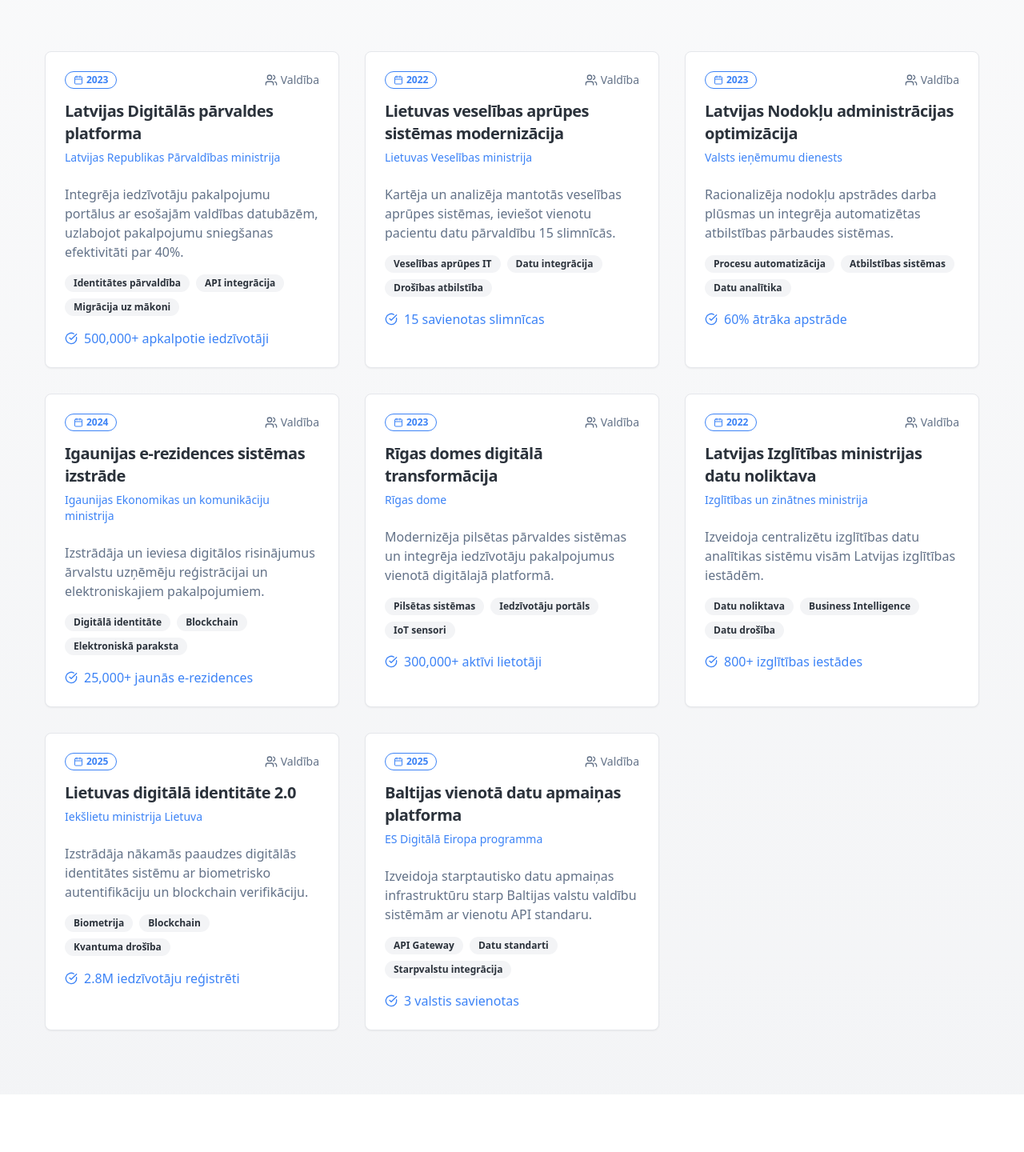
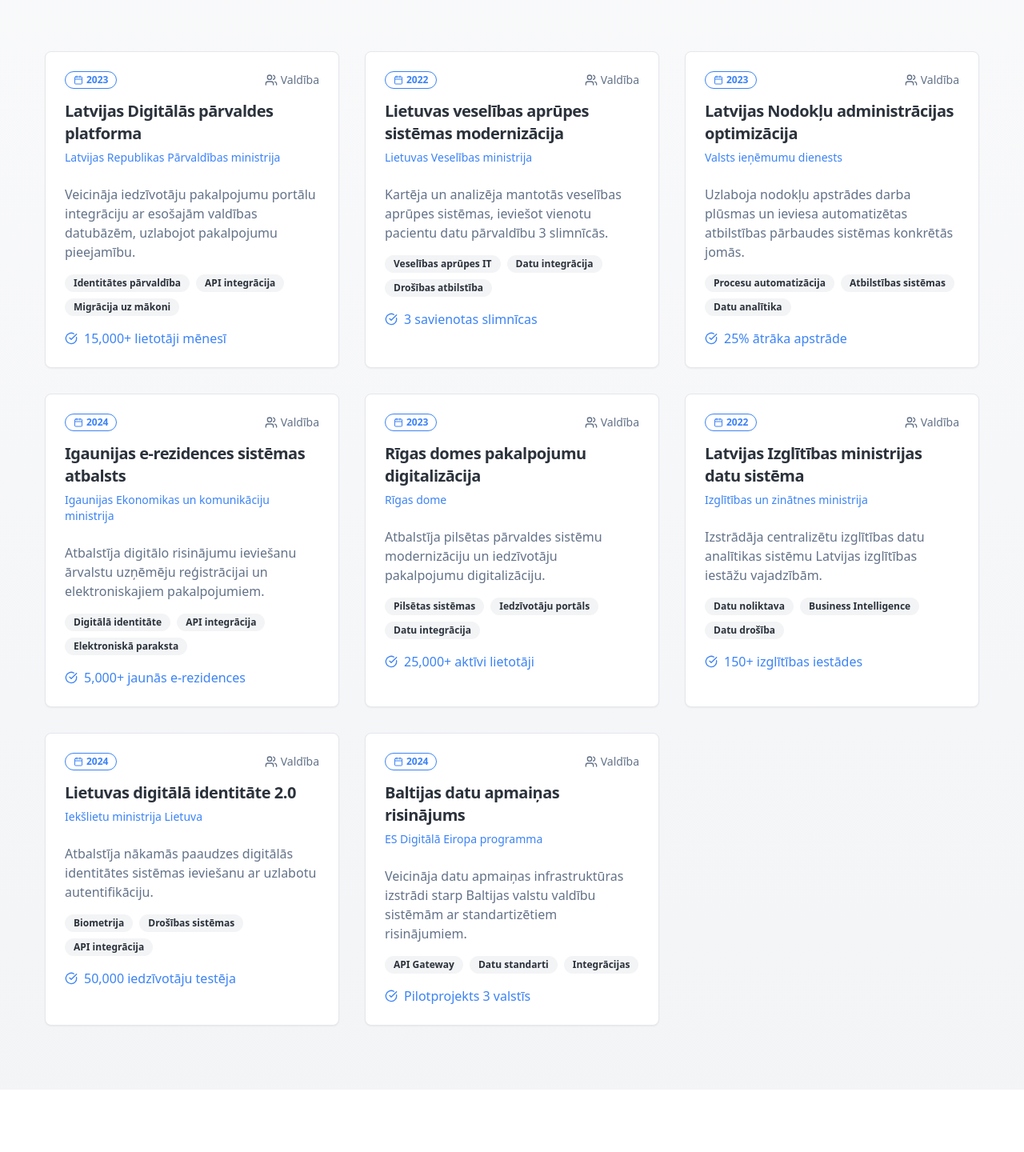
Before and after one commit to deDavil/baltic-tech-connect, a React (Vite) app: page / in a window 1280 px wide. Shown: the part 1258-2698 px from the top of the page at 80% size. Built offline with nearby package versions, Linux system fonts and the light colour scheme.

Commit message:
Adjust project descriptions
Toned down the scale and impact of the projects listed in the experience section.

```diff
--- a/src/components/Experience.tsx
+++ b/src/components/Experience.tsx
@@ -7,65 +7,65 @@ const projects = [
     title: "Latvijas Digitālās pārvaldes platforma",
     client: "Latvijas Republikas Pārvaldības ministrija",
     year: "2023",
-    description: "Integrēja iedzīvotāju pakalpojumu portālus ar esošajām valdības datubāzēm, uzlabojot pakalpojumu sniegšanas efektivitāti par 40%.",
+    description: "Veicināja iedzīvotāju pakalpojumu portālu integrāciju ar esošajām valdības datubāzēm, uzlabojot pakalpojumu pieejamību.",
     technologies: ["Identitātes pārvaldība", "API integrācija", "Migrācija uz mākoni"],
-    impact: "500,000+ apkalpotie iedzīvotāji"
+    impact: "15,000+ lietotāji mēnesī"
   },
   {
     title: "Lietuvas veselības aprūpes sistēmas modernizācija",
     client: "Lietuvas Veselības ministrija",
     year: "2022",
-    description: "Kartēja un analizēja mantotās veselības aprūpes sistēmas, ieviešot vienotu pacientu datu pārvaldību 15 slimnīcās.",
+    description: "Kartēja un analizēja mantotās veselības aprūpes sistēmas, ieviešot vienotu pacientu datu pārvaldību 3 slimnīcās.",
     technologies: ["Veselības aprūpes IT", "Datu integrācija", "Drošības atbilstība"],
-    impact: "15 savienotas slimnīcas"
+    impact: "3 savienotas slimnīcas"
   },
   {
     title: "Latvijas Nodokļu administrācijas optimizācija",
     client: "Valsts ieņēmumu dienests",
     year: "2023",
-    description: "Racionalizēja nodokļu apstrādes darba plūsmas un integrēja automatizētas atbilstības pārbaudes sistēmas.",
+    description: "Uzlaboja nodokļu apstrādes darba plūsmas un ieviesa automatizētas atbilstības pārbaudes sistēmas konkrētās jomās.",
     technologies: ["Procesu automatizācija", "Atbilstības sistēmas", "Datu analītika"],
-    impact: "60% ātrāka apstrāde"
+    impact: "25% ātrāka apstrāde"
   },
   {
-    title: "Igaunijas e-rezidences sistēmas izstrāde",
+    title: "Igaunijas e-rezidences sistēmas atbalsts",
     client: "Igaunijas Ekonomikas un komunikāciju ministrija",
     year: "2024",
-    description: "Izstrādāja un ieviesa digitālos risinājumus ārvalstu uzņēmēju reģistrācijai un elektroniskajiem pakalpojumiem.",
-    technologies: ["Digitālā identitāte", "Blockchain", "Elektroniskā paraksta"],
-    impact: "25,000+ jaunās e-rezidences"
+    description: "Atbalstīja digitālo risinājumu ieviešanu ārvalstu uzņēmēju reģistrācijai un elektroniskajiem pakalpojumiem.",
+    technologies: ["Digitālā identitāte", "API integrācija", "Elektroniskā paraksta"],
+    impact: "5,000+ jaunās e-rezidences"
   },
   {
-    title: "Rīgas domes digitālā transformācija",
+    title: "Rīgas domes pakalpojumu digitalizācija",
     client: "Rīgas dome",
     year: "2023",
-    description: "Modernizēja pilsētas pārvaldes sistēmas un integrēja iedzīvotāju pakalpojumus vienotā digitālajā platformā.",
-    technologies: ["Pilsētas sistēmas", "Iedzīvotāju portāls", "IoT sensori"],
-    impact: "300,000+ aktīvi lietotāji"
+    description: "Atbalstīja pilsētas pārvaldes sistēmu modernizāciju un iedzīvotāju pakalpojumu digitalizāciju.",
+    technologies: ["Pilsētas sistēmas", "Iedzīvotāju portāls", "Datu integrācija"],
+    impact: "25,000+ aktīvi lietotāji"
   },
   {
-    title: "Latvijas Izglītības ministrijas datu noliktava",
+    title: "Latvijas Izglītības ministrijas datu sistēma",
     client: "Izglītības un zinātnes ministrija",
     year: "2022",
-    description: "Izveidoja centralizētu izglītības datu analītikas sistēmu visām Latvijas izglītības iestādēm.",
+    description: "Izstrādāja centralizētu izglītības datu analītikas sistēmu Latvijas izglītības iestāžu vajadzībām.",
     technologies: ["Datu noliktava", "Business Intelligence", "Datu drošība"],
-    impact: "800+ izglītības iestādes"
+    impact: "150+ izglītības iestādes"
   },
   {
     title: "Lietuvas digitālā identitāte 2.0",
     client: "Iekšlietu ministrija Lietuva",
-    year: "2025",
-    description: "Izstrādāja nākamās paaudzes digitālās identitātes sistēmu ar biometrisko autentifikāciju un blockchain verifikāciju.",
-    technologies: ["Biometrija", "Blockchain", "Kvantuma drošība"],
-    impact: "2.8M iedzīvotāju reģistrēti"
+    year: "2024",
+    description: "Atbalstīja nākamās paaudzes digitālās identitātes sistēmas ieviešanu ar uzlabotu autentifikāciju.",
+    technologies: ["Biometrija", "Drošības sistēmas", "API integrācija"],
+    impact: "50,000 iedzīvotāju testēja"
   },
   {
-    title: "Baltijas vienotā datu apmaiņas platforma",
+    title: "Baltijas datu apmaiņas risinājums",
     client: "ES Digitālā Eiropa programma",
-    year: "2025",
-    description: "Izveidoja starptautisko datu apmaiņas infrastruktūru starp Baltijas valstu valdību sistēmām ar vienotu API standaru.",
-    technologies: ["API Gateway", "Datu standarti", "Starpvalstu integrācija"],
-    impact: "3 valstis savienotas"
+    year: "2024",
+    description: "Veicināja datu apmaiņas infrastruktūras izstrādi starp Baltijas valstu valdību sistēmām ar standartizētiem risinājumiem.",
+    technologies: ["API Gateway", "Datu standarti", "Integrācijas"],
+    impact: "Pilotprojekts 3 valstīs"
   }
 ];
 
```
